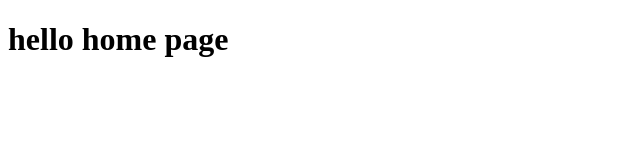
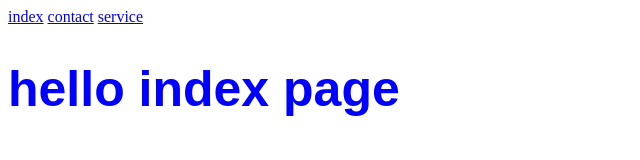
Before and after one commit to jeevithar182006-svg/html_fundamentals, a plain HTML site: page index.html in a window 1280 px wide. Shown: the whole page, without its empty margins (0-640 px from the left). Drawn offline with Linux system fonts and the light colour scheme.

Commit message:
initial message

```diff
--- a/index.html
+++ b/index.html
@@ -4,12 +4,13 @@
     <meta charset="UTF-8">
     <meta name="viewport" content="width=device-width, initial-scale=1.0">
     <title>Document</title>
+    <link rel="stylesheet" href="style.css">
 </head>
 <body>
-     <a href="index.html"></a>
-    <a href="contact.html"></a>
-    <a href="service.html"></a>
+     <a href="index.html">index</a>
+    <a href="contact.html">contact</a>
+    <a href="service.html">service</a>
     <a href="about.html"></a>
-    <h1>hello home page</h1>
+    <h1>hello index page</h1>
 </body>
 </html>
--- /dev/null
+++ b/style.css
@@ -0,0 +1,5 @@
+h1{
+    color:blue;
+    font-size: 50px;
+    font-family: sans-serif;
+}
```
Also changed, not shown: about.html (+1 -0 lines), contact.html (+2 -0 lines), service .html (+1 -0 lines).
